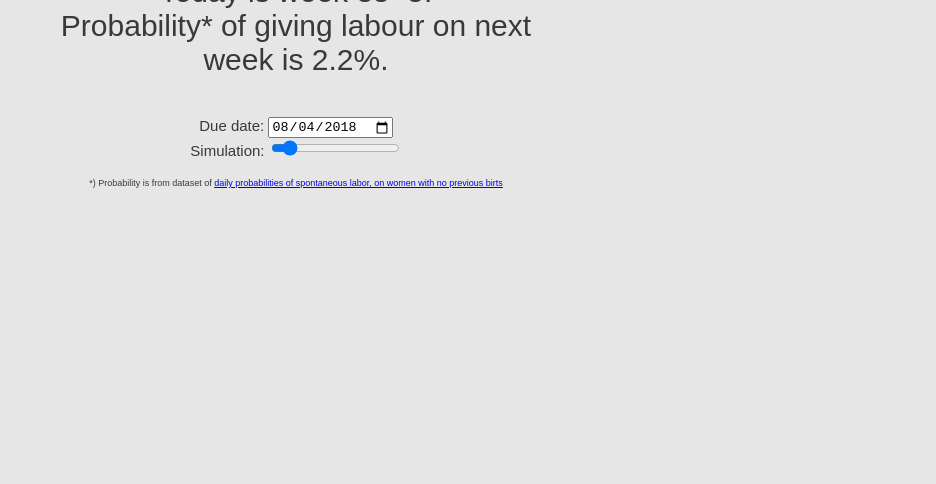
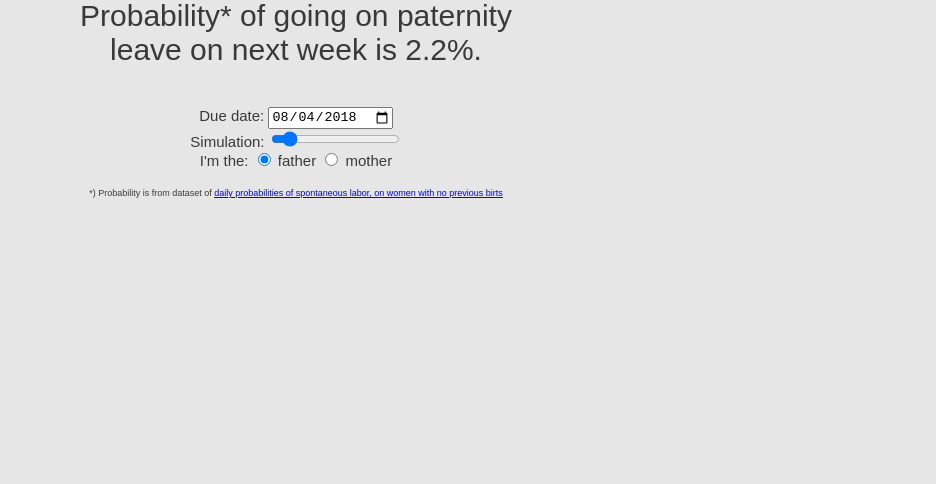
Before and after one commit to jehna/labour-calculator, a plain HTML site: page index.html in a window 1280 px wide. Shown: the part 316-800 px from the top of the page, without its empty margins (344-1280 px from the left). Drawn offline with Linux system fonts and the light colour scheme.

Commit message:
Add own section for men

```diff
--- a/index.html
+++ b/index.html
@@ -47,6 +47,10 @@
   <label>Simulation:
     <input type="range" min="245" max="294" step="1" id="daypicker">
   </label>
+  <label>I'm the:
+    <input type="radio" id="father" name="parent" checked /> father
+    <input type="radio" id="mother" name="parent" /> mother
+  </label>
   <div>
     <small>*) Probability is from dataset of
       <a href="https://spacefem.com/pregnant/charts/duedate6.php">daily probabilities of spontaneous labor, on women with no previous birts</a>
@@ -62,6 +66,10 @@
     const daypicker = document.getElementById('daypicker')
     const output = document.getElementById('output')
     daypicker.addEventListener('input', showDate)
+    const father = document.getElementById('father')
+    father.addEventListener('change', showDate)
+    const mother = document.getElementById('mother')
+    mother.addEventListener('change', showDate)
 
     function showDate(notInitial) {
       const start = new Date(duedate.value) - 1000 * 60 * 60 * 24 * 7 * 40
@@ -71,7 +79,7 @@
         daypicker.value = dayNow
       }
 
-      output.innerText = `${notInitial ? 'Simulating' : 'Today is'} week ${Math.floor(daypicker.value / 7)}${daypicker.value % 7 ? '+' + daypicker.value % 7 : ''}.\nProbability* of giving labour on next week is ${probabilityForDay(daypicker.value)}%.`
+      output.innerText = `${notInitial ? 'Simulating' : 'Today is'} week ${Math.floor(daypicker.value / 7)}${daypicker.value % 7 ? '+' + daypicker.value % 7 : ''}.\nProbability* of ${father.checked ? 'going on paternity leave' : 'giving labour'} on next week is ${probabilityForDay(daypicker.value)}%.`
     }
 
     function probabilityForDay(day) {
```
